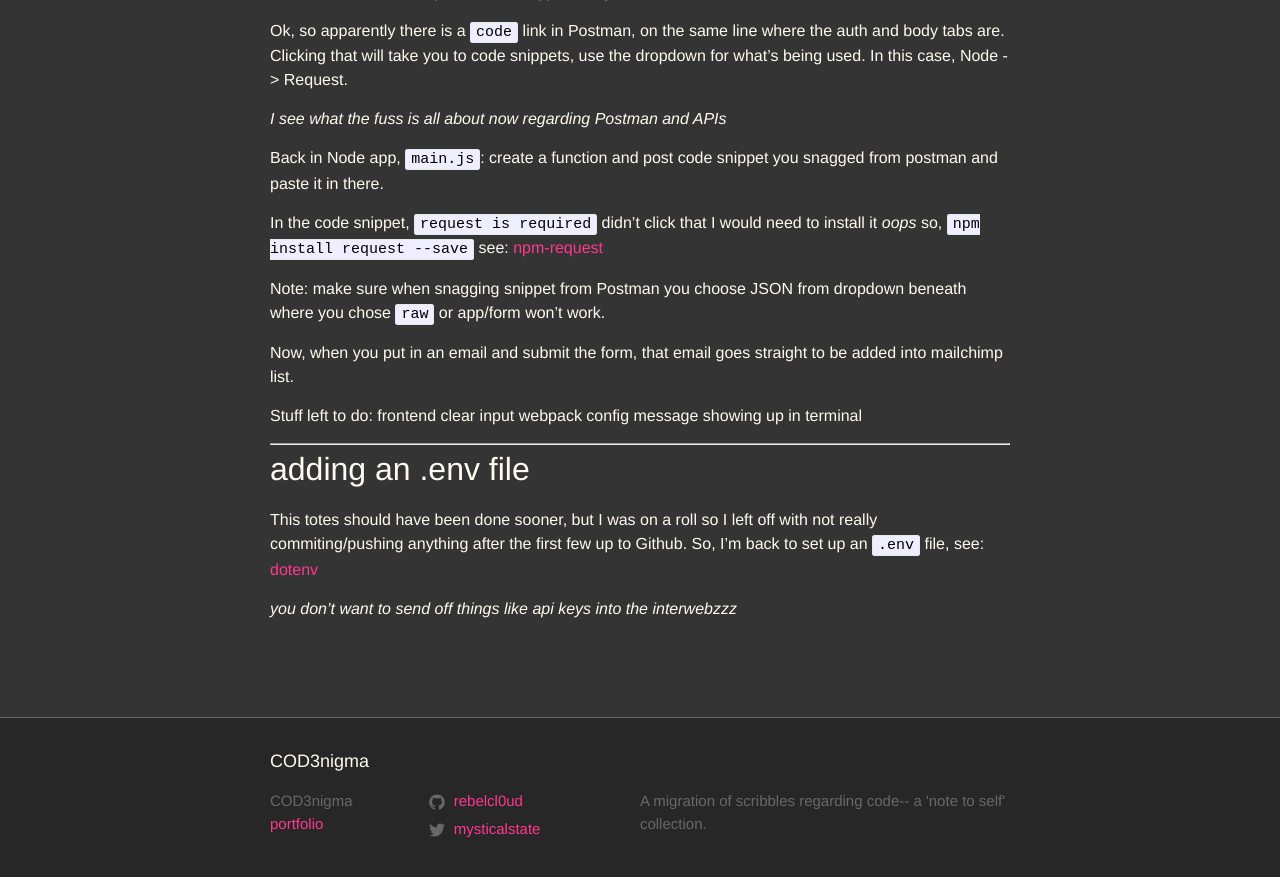
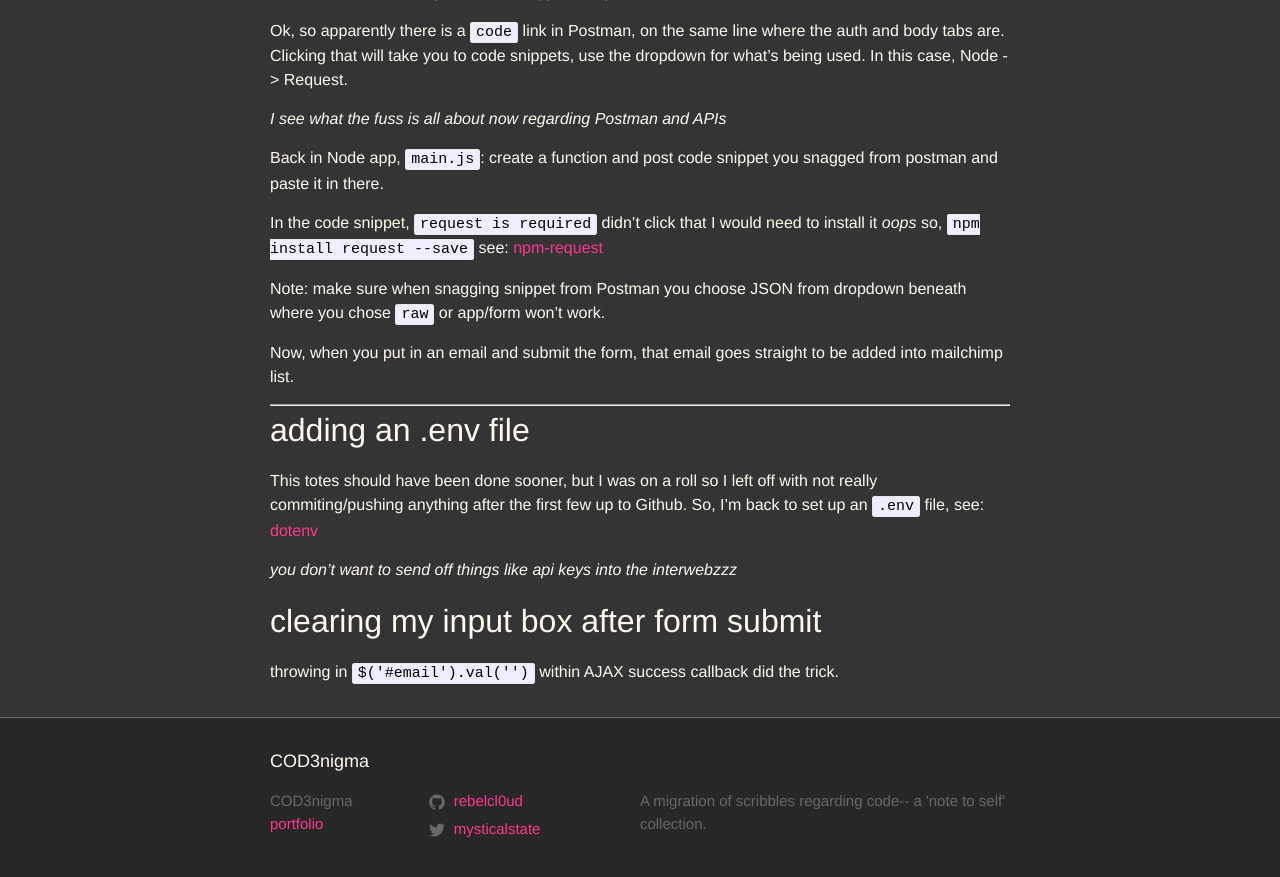
Before and after one commit to rebelcl0ud/blog, a Jekyll site: the page built from _posts/2018-07-12-[52]-node-gnome-travels.markdown, in a window 1280 px wide and 900 px high, scrolled down 11504 px. Shown: the top 877 px of the window. Built offline with Jekyll 4.4.1, drawn with Linux system fonts in a browser that asks for light colours; before the commit the page ends 12340 px from its top, so only the background shows below that.

Commit message:
removed my to do list and added clearing form input

```diff
--- a/_posts/2018-07-12-[52]-node-gnome-travels.markdown
+++ b/_posts/2018-07-12-[52]-node-gnome-travels.markdown
@@ -435,14 +435,13 @@ Note: make sure when snagging snippet from Postman you choose JSON from dropdown
 
 Now, when you put in an email and submit the form, that email goes straight to be added into mailchimp list.
 
-Stuff left to do:
-frontend
-clear input
-webpack config message showing up in terminal
-
 - - -
 ## adding an .env file
 
 This totes should have been done sooner, but I was on a roll so I left off with not really commiting/pushing anything after the first few up to Github. So, I'm back to set up an `.env` file, see: [dotenv](https://www.npmjs.com/package/dotenv)
 
 *you don't want to send off things like api keys into the interwebzzz*
+
+## clearing my input box after form submit
+
+throwing in `$('#email').val('')` within AJAX success callback did the trick.
```
